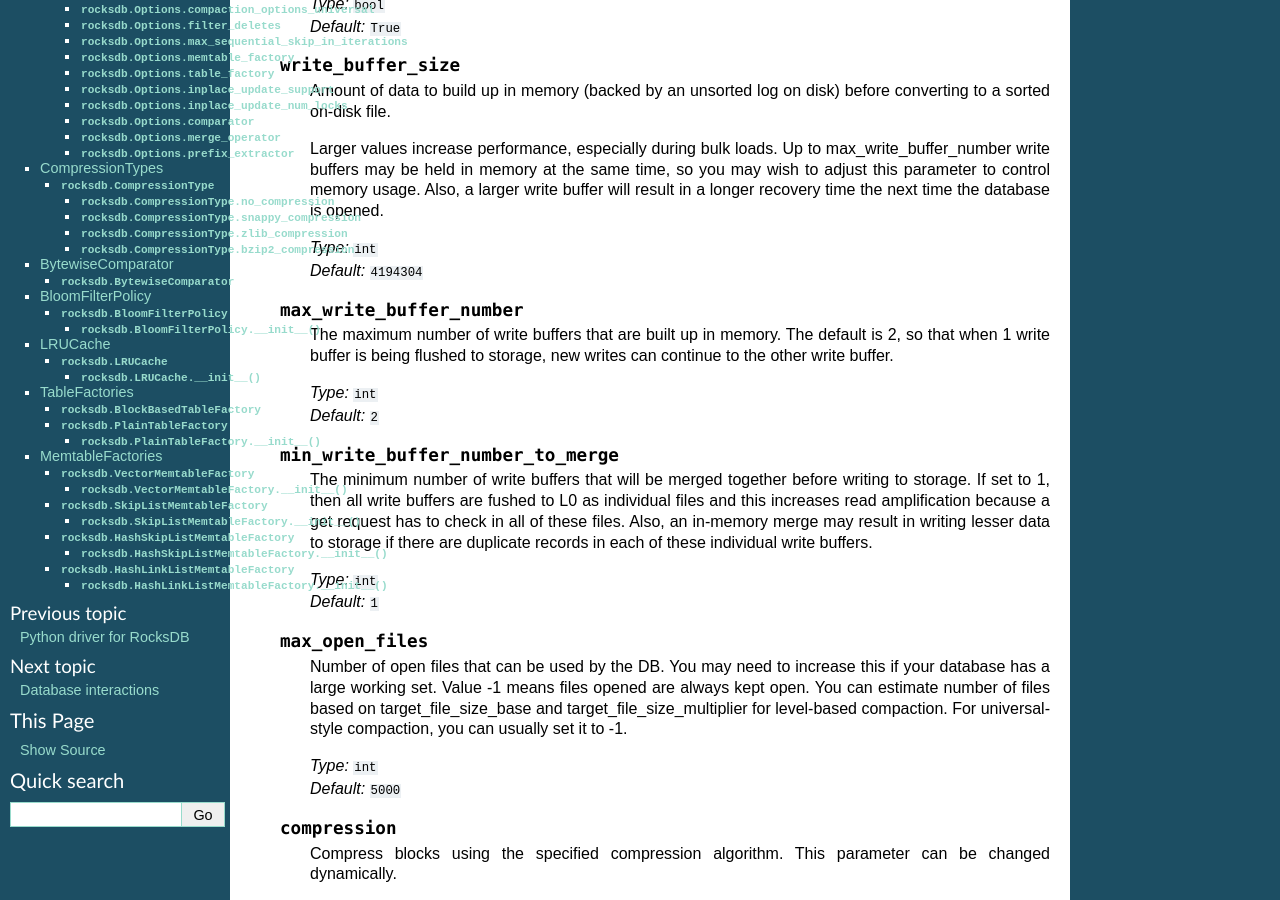
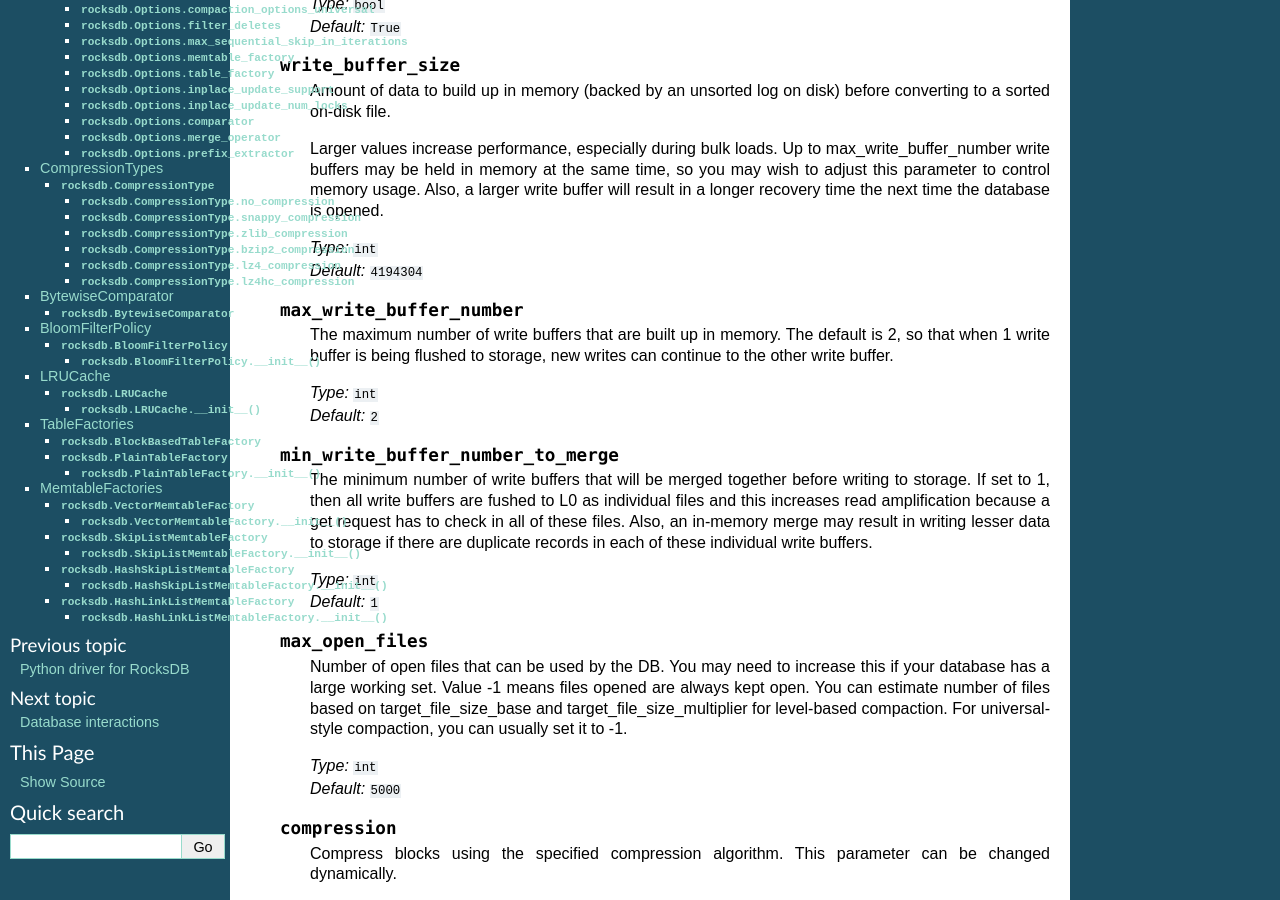
Before and after one commit to stephan-hof/pyrocksdb, a Sphinx documentation site: the page built from docs/api/options.rst, in a window 1280 px wide and 900 px high, scrolled down 954 px. Built offline with Sphinx 7.4.7, drawn with Linux system fonts in a browser that asks for light colours; some of the changed text lies outside the part shown.

Commit message:
Add lz4 compression type.

```diff
--- a/docs/api/options.rst
+++ b/docs/api/options.rst
@@ -730,6 +730,8 @@
     .. py:attribute:: snappy_compression
     .. py:attribute:: zlib_compression
     .. py:attribute:: bzip2_compression
+    .. py:attribute:: lz4_compression
+    .. py:attribute:: lz4hc_compression
 
 BytewiseComparator
 ==================
--- a/docs/changelog.rst
+++ b/docs/changelog.rst
@@ -58,6 +58,8 @@
 * Add init options to :py:class:`rocksdb.BlockBasedTableFactory`
 * Add more option to :py:class:`rocksdb.PlainTableFactory`
 * Add :py:class:`rocksdb.WriteBatchIterator`
+* add :py:attr:`rocksdb.CompressionType.lz4_compression`
+* add :py:attr:`rocksdb.CompressionType.lz4hc_compression`
 
 
 Version 0.2
```
Also changed, not shown: 2 other files.
